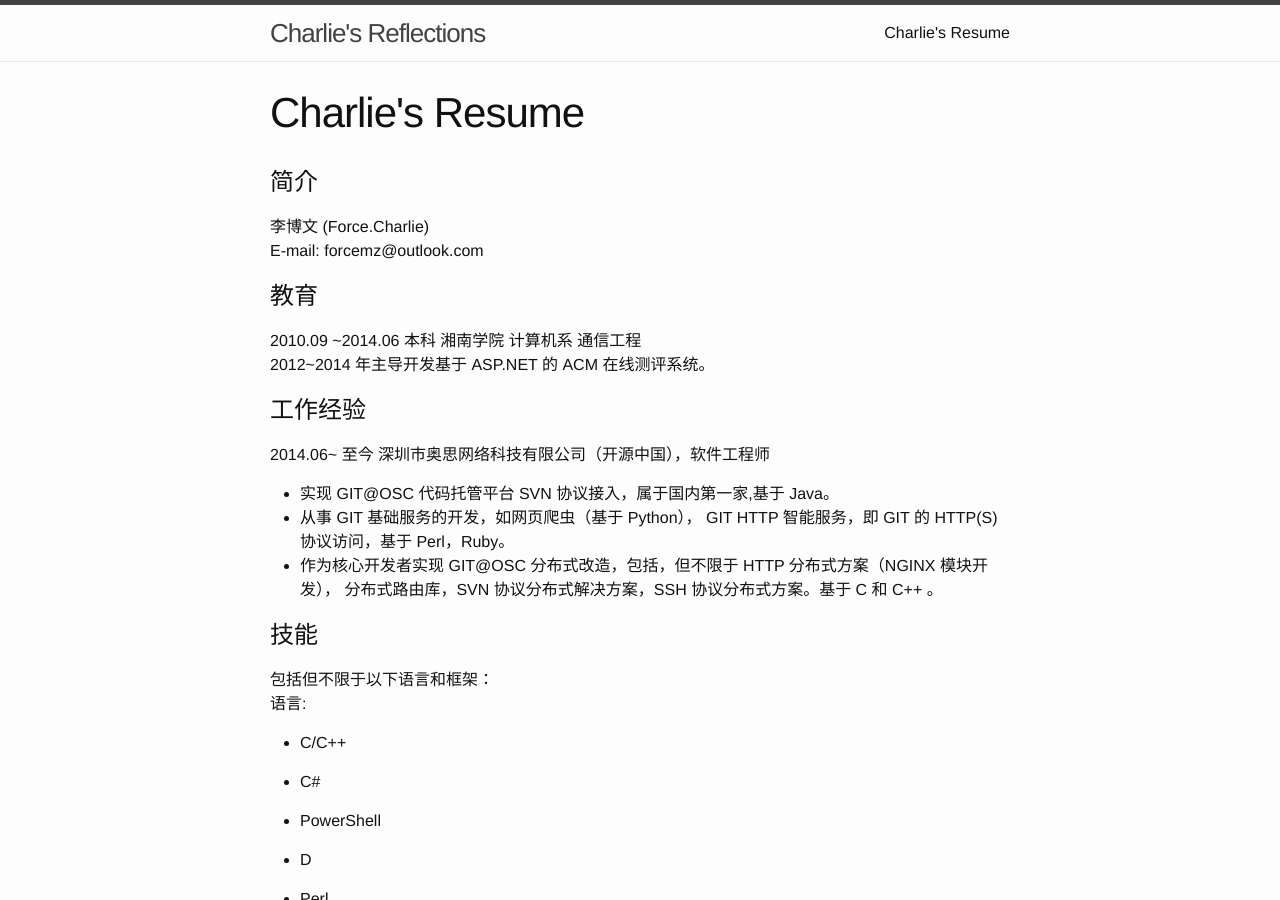
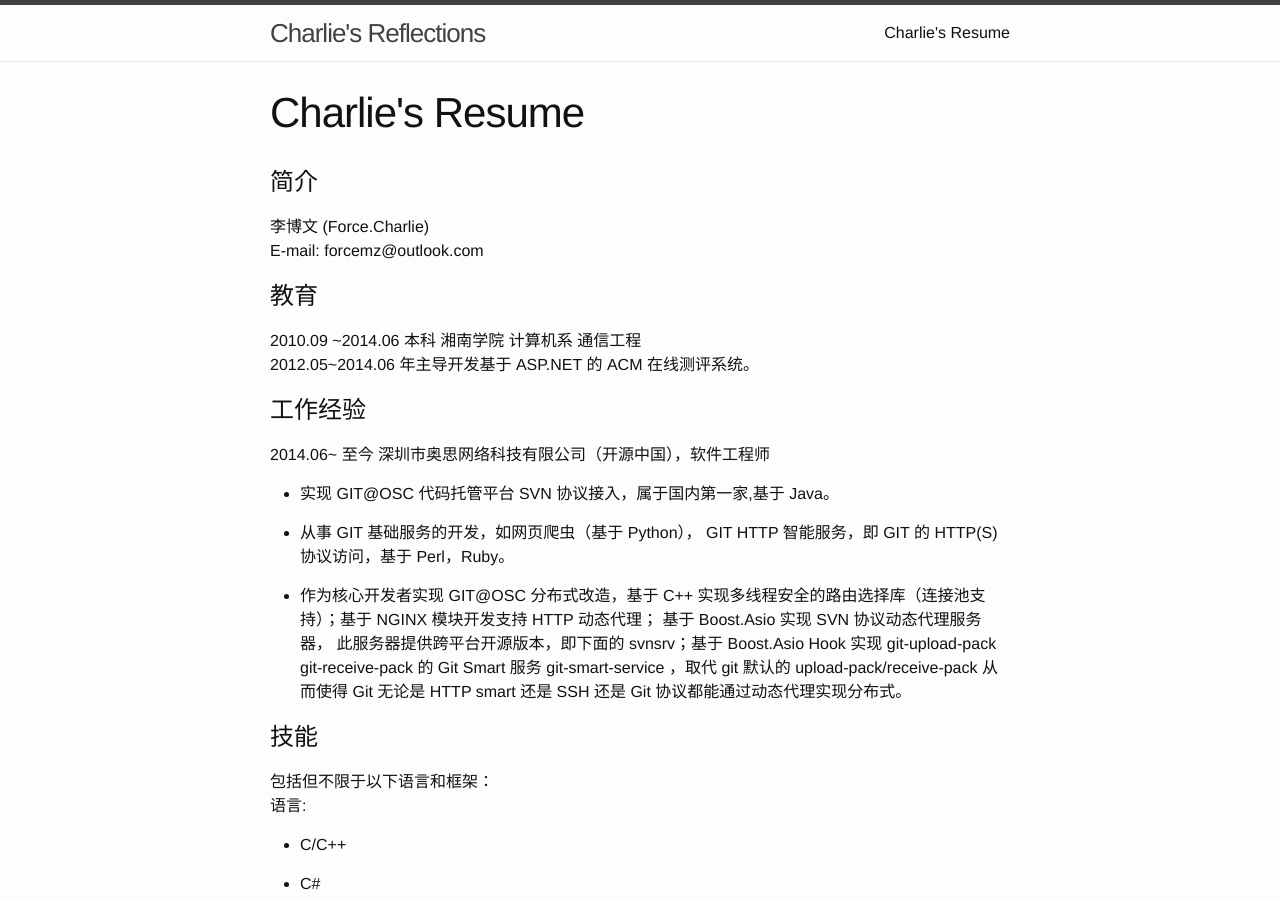
Before and after one commit to fcharlie/fcharlie.github.io, a Jekyll site: the page built from about.md, in a window 1280 px wide and 900 px high. Built offline with Jekyll 4.4.1, drawn with Linux system fonts in a browser that asks for light colours.

Commit message:
Update about

```diff
--- a/about.md
+++ b/about.md
@@ -12,14 +12,17 @@ E-mail: forcemz@outlook.com
 
 # 教育
 2010.09 ~2014.06 本科 湘南学院 计算机系 通信工程
-2012~2014 年主导开发基于 ASP.NET 的 ACM 在线测评系统。
+2012.05~2014.06 年主导开发基于 ASP.NET 的 ACM 在线测评系统。
 
 # 工作经验
 2014.06~ 至今 深圳市奥思网络科技有限公司（开源中国），软件工程师
 - 实现 GIT@OSC 代码托管平台 SVN 协议接入，属于国内第一家,基于 Java。
+
 - 从事 GIT 基础服务的开发，如网页爬虫（基于 Python）， GIT HTTP 智能服务，即 GIT 的 HTTP(S) 协议访问，基于 Perl，Ruby。
-- 作为核心开发者实现 GIT@OSC 分布式改造，包括，但不限于 HTTP 分布式方案（NGINX 模块开发），
-分布式路由库，SVN 协议分布式解决方案，SSH 协议分布式方案。基于 C 和 C++ 。
+
+- 作为核心开发者实现 GIT@OSC 分布式改造，基于 C++ 实现多线程安全的路由选择库（连接池支持）；基于 NGINX 模块开发支持 HTTP 动态代理；
+基于 Boost.Asio 实现 SVN 协议动态代理服务器，   此服务器提供跨平台开源版本，即下面的 svnsrv；基于 Boost.Asio Hook 实现 git-upload-pack git-receive-pack 的
+Git Smart 服务 git-smart-service ，取代 git 默认的 upload-pack/receive-pack 从而使得 Git 无论是 HTTP smart 还是 SSH 还是 Git 协议都能通过动态代理实现分布式。
 
 # 技能
 包括但不限于以下语言和框架：
@@ -69,7 +72,7 @@ E-mail: forcemz@outlook.com
 
 - Puma
 
-## 操作系统：
+ 操作系统：
 
 - Linux ,
 多线程，多进程，网络编程。
```
